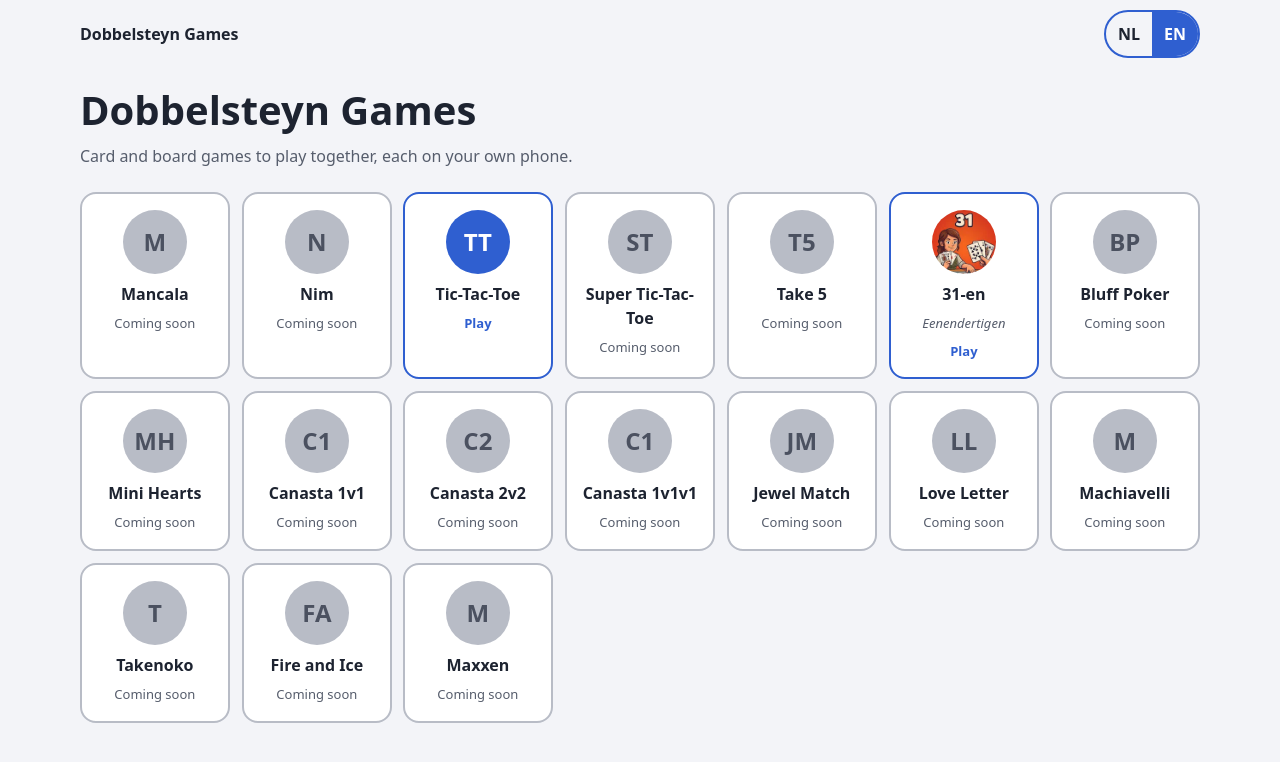
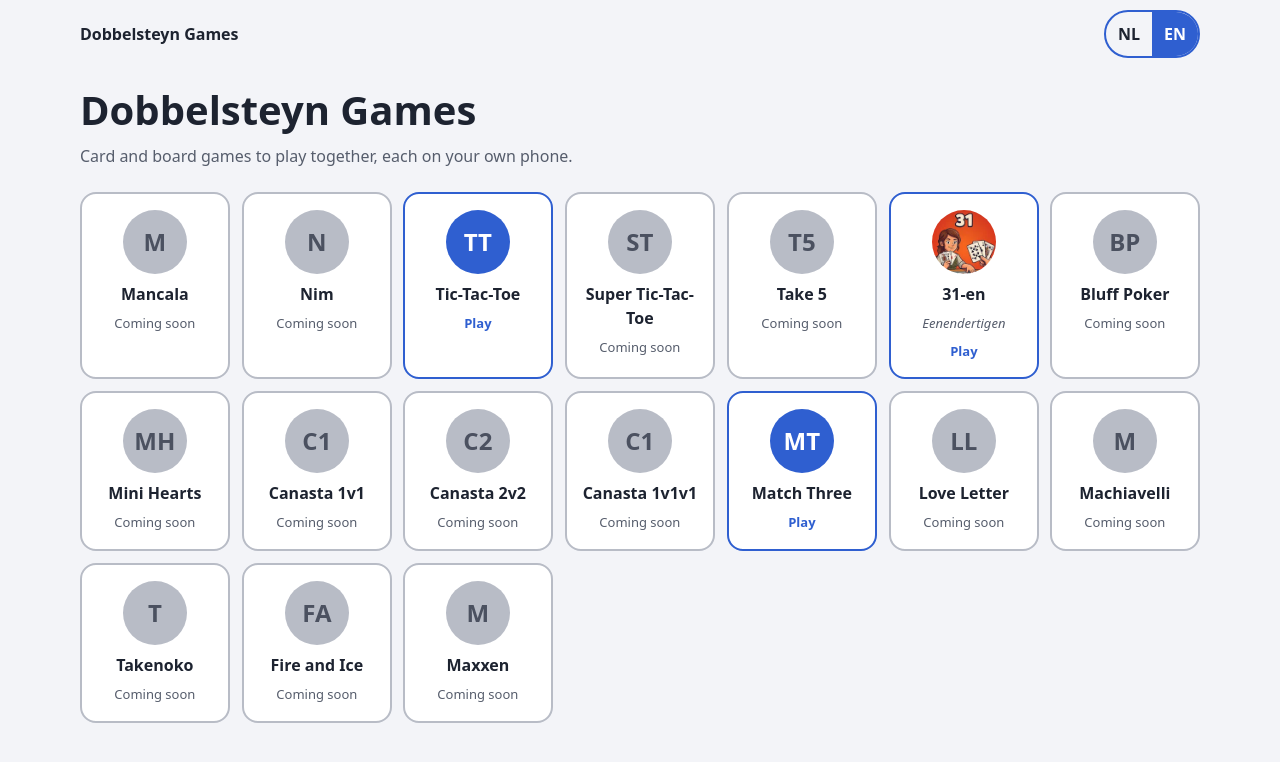
Before and after one commit to percy1984/dobbelsteyn-games, an Angular app: page / in a window 1280 px wide. Shown: the top 762 px of the page. Built offline with nearby package versions, Linux system fonts and the light colour scheme.

Commit message:
#29 Drie op een rij in het overzicht en op een eigen route (vervangt Jewel Match)

```diff
--- a/src/app/app.routes.ts
+++ b/src/app/app.routes.ts
@@ -6,6 +6,11 @@ export const routes: Routes = [
     path: '',
     pathMatch: 'full',
     loadComponent: () => import('./features/home/home').then((m) => m.Home),
+  },
+  {
+    // Solo-spel zonder lobby: eigen routes, vóór de algemene gamepagina.
+    path: 'games/drie-op-een-rij',
+    loadChildren: () => import('./games/drie-op-een-rij/routes').then((m) => m.ROUTES),
   },
   {
     path: 'games/:slug',
--- a/src/app/core/games/game-catalog.ts
+++ b/src/app/core/games/game-catalog.ts
@@ -24,7 +24,7 @@ export const GAMES: readonly GameInfo[] = [
   { slug: 'canasta-1v1', playable: false },
   { slug: 'canasta-2v2', playable: false },
   { slug: 'canasta-1v1v1', playable: false },
-  { slug: 'jewel-match', playable: false },
+  { slug: 'drie-op-een-rij', playable: true },
   { slug: 'love-letters', playable: false },
   { slug: 'machiavelli', playable: false },
   { slug: 'takenoko', playable: false },
--- a/src/app/core/i18n/en.ts
+++ b/src/app/core/i18n/en.ts
@@ -111,7 +111,7 @@ export const EN = {
   'game.canasta-1v1.name': 'Canasta 1v1',
   'game.canasta-2v2.name': 'Canasta 2v2',
   'game.canasta-1v1v1.name': 'Canasta 1v1v1',
-  'game.jewel-match.name': 'Jewel Match',
+  'game.drie-op-een-rij.name': 'Match Three',
   'game.love-letters.name': 'Love Letter',
   'game.machiavelli.name': 'Machiavelli',
   'game.takenoko.name': 'Takenoko',
--- a/src/app/core/i18n/nl.ts
+++ b/src/app/core/i18n/nl.ts
@@ -111,7 +111,7 @@ export const NL = {
   'game.canasta-1v1.name': 'Canasta 1v1',
   'game.canasta-2v2.name': 'Canasta 2v2',
   'game.canasta-1v1v1.name': 'Canasta 1v1v1',
-  'game.jewel-match.name': 'Jewel Match',
+  'game.drie-op-een-rij.name': 'Drie op een rij',
   'game.love-letters.name': 'Love Letters',
   'game.machiavelli.name': 'Machiavelli',
   'game.takenoko.name': 'Takenoko',
```
